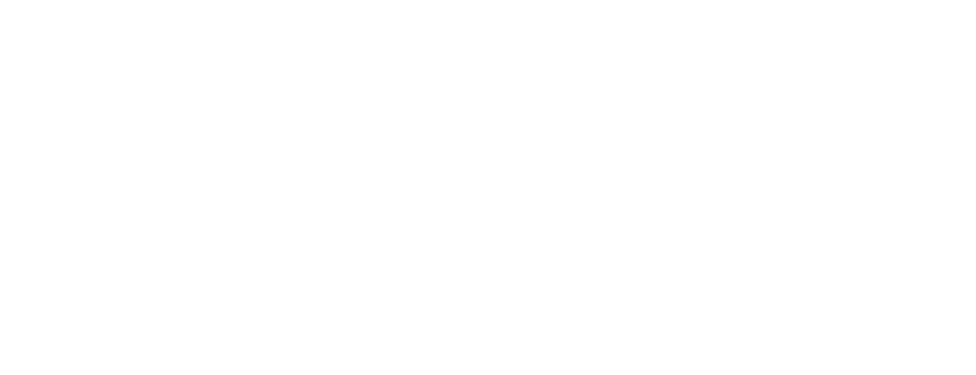
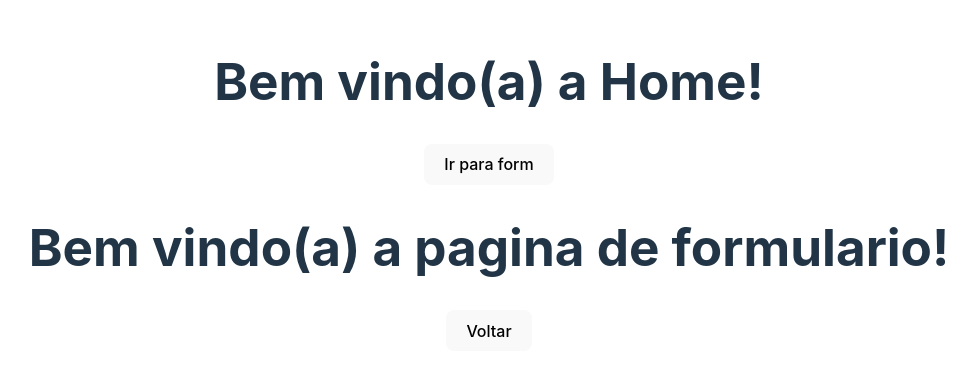
Before and after one commit to b1z3rr4/fiap-eve-app, a React (Vite) app: page /home/form in a window 1280 px wide. Before the commit this address had no page. Shown: the part 215-590 px from the top of the page, without its empty margins (151-1127 px from the left). Built offline with nearby package versions, Linux system fonts and the light colour scheme.

Commit message:
navegacao com react router dom

```diff
--- /dev/null
+++ b/src/presentation/pages/FormEvent/index.tsx
@@ -0,0 +1,15 @@
+import { useNavigate } from "react-router-dom";
+import { Button } from "../../components/elements/Button";
+
+export function FormEvent() {
+    const navigate = useNavigate();
+
+    return (
+        <div>
+            <h1>Bem vindo(a) a pagina de formulario!</h1>
+            <Button label="Voltar" onClick={() => {
+                navigate(-1); // historia de acessos do usuario e ta voltando uma pagina
+            }}/>
+        </div>
+    )
+}
--- a/src/presentation/pages/Home/index.tsx
+++ b/src/presentation/pages/Home/index.tsx
@@ -1,7 +1,19 @@
+import { Outlet, useNavigate } from "react-router-dom";
+import { Button } from "../../components/elements/Button";
+
 export function Home() {
-    return (
-        <div>
-            <h1>Bem vindo(a) a Home!</h1>
-        </div>
-    )
+  const navigate = useNavigate();
+
+  return (
+    <div>
+      <h1>Bem vindo(a) a Home!</h1>
+      <Button
+        label="Ir para form"
+        onClick={() => {
+          navigate(1);
+        }}
+      />
+      <Outlet />
+    </div>
+  );
 }
--- a/src/presentation/routes/index.tsx
+++ b/src/presentation/routes/index.tsx
@@ -1,11 +1,14 @@
 import { Routes, Route } from 'react-router-dom';
 import { Home } from '../pages/Home';
 import { Login } from '../pages/Login';
+import { FormEvent } from '../pages/FormEvent';
 
 export function AppRoute() {
     return (
         <Routes>
-            <Route path='/' element={<Home />} />
+            <Route path='/home' element={<Home />}>
+                <Route path='form' element={<FormEvent />} />
+            </Route>
             <Route path='/login' element={<Login />} />
         </Routes>
     );
```
